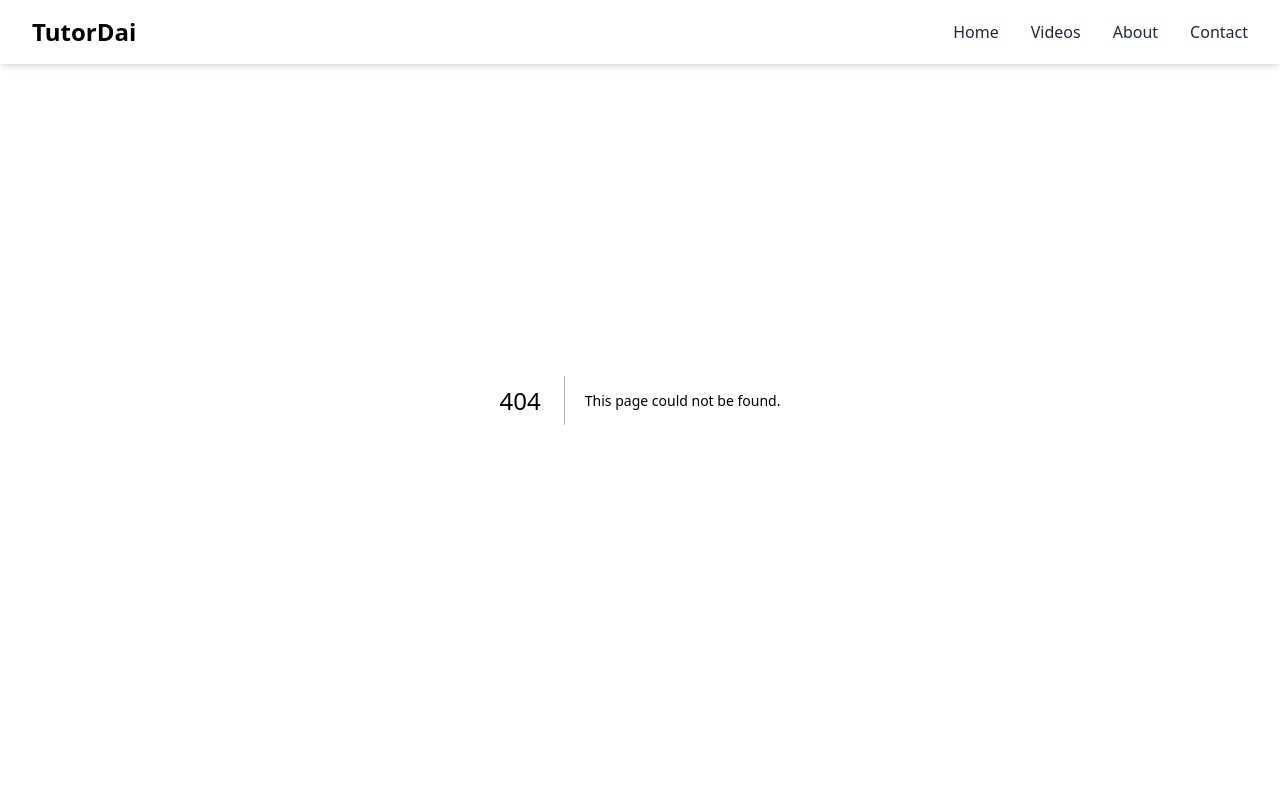
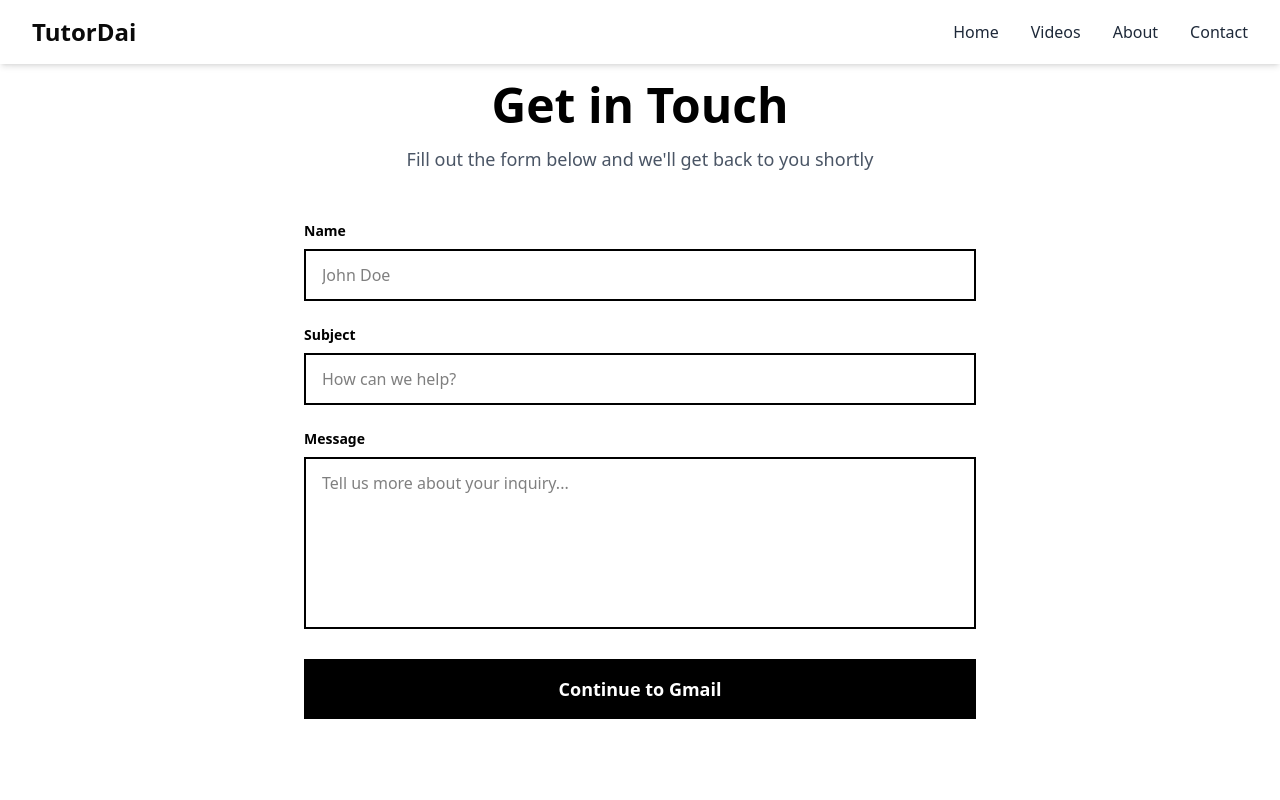
Before and after one commit to SuprimKhatri77/tutor-video, a Next.js app: page /contact in a window 1280 px wide. Before the commit this address had no page. Shown: the top 800 px of the page. Built offline with nearby package versions, Linux system fonts and the light colour scheme.

Commit message:
added contact page

```diff
--- /dev/null
+++ b/app/contact/page.tsx
@@ -0,0 +1,5 @@
+import ContactPage from "@/modules/contact/contact-page";
+
+export default function Page() {
+  return <ContactPage />;
+}
--- a/components/Header.tsx
+++ b/components/Header.tsx
@@ -3,6 +3,8 @@ import { useState } from "react";
 import { Menu, X } from "lucide-react";
 import Link from "next/link";
 import { motion } from "framer-motion";
+import { usePathname, useRouter } from "next/navigation";
+import { Button } from "./ui/button";
 const MotionLink = motion(Link);
 
 const NAV_ITEMS: { label: string; link: string }[] = [
@@ -12,11 +14,11 @@ const NAV_ITEMS: { label: string; link: string }[] = [
   },
   {
     label: "Videos",
-    link: "/videos",
+    link: "videos",
   },
   {
     label: "About",
-    link: "/about",
+    link: "/#about",
   },
   {
     label: "Contact",
@@ -28,6 +30,19 @@ export const Header = () => {
   const [isOpen, setIsOpen] = useState(false);
 
   const toggleMenu = () => setIsOpen(!isOpen);
+
+  const pathname = usePathname();
+  const router = useRouter();
+
+  const handleAboutClick = () => {
+    if (pathname === "/") {
+      document.getElementById("about")?.scrollIntoView({
+        behavior: "smooth",
+      });
+    } else {
+      router.push("/#about");
+    }
+  };
 
   return (
     <motion.header
@@ -44,7 +59,8 @@ export const Header = () => {
 
         {/* Desktop NavBar */}
         <nav className="hidden md:flex space-x-8">
-          {NAV_ITEMS.map((nav) => (
+          {NAV_ITEMS.map((nav) =>
+            nav.label !== "/#about" ? (
               <Link
                 key={nav.label}
                 href={nav.link}
@@ -53,7 +69,17 @@ export const Header = () => {
                 {nav.label}
                 <span className="absolute left-0 -bottom-1 w-0 h-0.5 bg-blue-500 transition-all group-hover:w-full"></span>
               </Link>
-          ))}
+            ) : (
+              <Button
+                key={nav.label}
+                onClick={handleAboutClick}
+                className="relative text-gray-800 font-medium hover:text-blue-500 transition"
+              >
+                {nav.label}
+                <span className="absolute left-0 -bottom-1 w-0 h-0.5 bg-blue-500 transition-all group-hover:w-full"></span>
+              </Button>
+            )
+          )}
         </nav>
 
         {/* Mobile Menu Button */}
@@ -74,7 +100,8 @@ export const Header = () => {
           className="md:hidden bg-white/80  shadow-md"
         >
           <nav className="flex flex-col items-center space-y-4 py-4 backdrop-blur-md">
-            {NAV_ITEMS.map((nav, idx) => (
+            {NAV_ITEMS.map((nav, idx) =>
+              nav.link !== "/#contact" ? (
                 <MotionLink
                   initial={{ opacity: 0, y: -5 }}
                   whileInView={{ opacity: 1, y: 0 }}
@@ -86,7 +113,17 @@ export const Header = () => {
                 >
                   {nav.label}
                 </MotionLink>
-            ))}
+              ) : (
+                <Button
+                  key={nav.label}
+                  onClick={handleAboutClick}
+                  className="relative text-gray-800 font-medium hover:text-blue-500 transition"
+                >
+                  {nav.label}
+                  <span className="absolute left-0 -bottom-1 w-0 h-0.5 bg-blue-500 transition-all group-hover:w-full"></span>
+                </Button>
+              )
+            )}
           </nav>
         </motion.div>
       )}
--- /dev/null
+++ b/modules/contact/contact-page.tsx
@@ -0,0 +1,168 @@
+"use client";
+
+import { useState, FormEvent, ChangeEvent, JSX } from "react";
+
+interface FormData {
+  name: string;
+  subject: string;
+  message: string;
+}
+
+interface FormErrors {
+  name?: string;
+  subject?: string;
+  message?: string;
+}
+
+export default function ContactPage(): JSX.Element {
+  const [formData, setFormData] = useState<FormData>({
+    name: "",
+    subject: "",
+    message: "",
+  });
+
+  const [errors, setErrors] = useState<FormErrors>({});
+
+  const handleChange = (
+    e: ChangeEvent<HTMLInputElement | HTMLTextAreaElement>
+  ): void => {
+    const { name, value } = e.target;
+    setFormData((prev) => ({
+      ...prev,
+      [name]: value,
+    }));
+    if (errors[name as keyof FormErrors]) {
+      setErrors((prev) => ({
+        ...prev,
+        [name]: undefined,
+      }));
+    }
+  };
+
+  const validateForm = (): boolean => {
+    const newErrors: FormErrors = {};
+
+    if (!formData.name.trim()) {
+      newErrors.name = "Name is required";
+    }
+
+    if (!formData.subject.trim()) {
+      newErrors.subject = "Subject is required";
+    }
+
+    if (!formData.message.trim()) {
+      newErrors.message = "Message is required";
+    }
+
+    setErrors(newErrors);
+    return Object.keys(newErrors).length === 0;
+  };
+
+  const handleSubmit = (e: FormEvent<HTMLFormElement>): void => {
+    e.preventDefault();
+
+    if (!validateForm()) {
+      return;
+    }
+
+    const gmailLink = `https://mail.google.com/mail/?view=cm&fs=1&to=mymail@gmail.com&su=${encodeURIComponent(
+      formData.subject
+    )}&body=${encodeURIComponent(
+      `Name: ${formData.name}\n\n${formData.message}`
+    )}`;
+
+    window.open(gmailLink, "_blank");
+    setFormData({ name: "", message: "", subject: "" });
+  };
+
+  return (
+    <div className="min-h-screen  bg-white flex items-center justify-center px-4 py-20">
+      <div className="w-full max-w-2xl">
+        <div className="mb-12 text-center">
+          <h1 className="text-5xl font-bold text-black mb-4">Get in Touch</h1>
+          <p className="text-gray-600 text-lg">
+            Fill out the form below and we&apos;ll get back to you shortly
+          </p>
+        </div>
+
+        <form onSubmit={handleSubmit} className="space-y-6">
+          <div>
+            <label
+              htmlFor="name"
+              className="block text-sm font-semibold text-black mb-2"
+            >
+              Name
+            </label>
+            <input
+              type="text"
+              id="name"
+              name="name"
+              value={formData.name}
+              onChange={handleChange}
+              className={`w-full px-4 py-3 border-2 ${
+                errors.name ? "border-red-500" : "border-black"
+              } bg-white text-black focus:outline-none focus:ring-2 focus:ring-black transition-all`}
+              placeholder="John Doe"
+            />
+            {errors.name && (
+              <p className="mt-1 text-sm text-red-500">{errors.name}</p>
+            )}
+          </div>
+
+          <div>
+            <label
+              htmlFor="subject"
+              className="block text-sm font-semibold text-black mb-2"
+            >
+              Subject
+            </label>
+            <input
+              type="text"
+              id="subject"
+              name="subject"
+              value={formData.subject}
+              onChange={handleChange}
+              className={`w-full px-4 py-3 border-2 ${
+                errors.subject ? "border-red-500" : "border-black"
+              } bg-white text-black focus:outline-none focus:ring-2 focus:ring-black transition-all`}
+              placeholder="How can we help?"
+            />
+            {errors.subject && (
+              <p className="mt-1 text-sm text-red-500">{errors.subject}</p>
+            )}
+          </div>
+
+          <div>
+            <label
+              htmlFor="message"
+              className="block text-sm font-semibold text-black mb-2"
+            >
+              Message
+            </label>
+            <textarea
+              id="message"
+              name="message"
+              value={formData.message}
+              onChange={handleChange}
+              rows={6}
+              className={`w-full px-4 py-3 border-2 ${
+                errors.message ? "border-red-500" : "border-black"
+              } bg-white text-black focus:outline-none focus:ring-2 focus:ring-black transition-all resize-none`}
+              placeholder="Tell us more about your inquiry..."
+            />
+            {errors.message && (
+              <p className="mt-1 text-sm text-red-500">{errors.message}</p>
+            )}
+          </div>
+
+          <button
+            type="submit"
+            className="w-full bg-black text-white py-4 px-6 font-semibold text-lg hover:bg-gray-800 transition-colors duration-200 focus:outline-none focus:ring-2 focus:ring-black focus:ring-offset-2"
+          >
+            Continue to Gmail
+          </button>
+        </form>
+      </div>
+    </div>
+  );
+}
```
Also changed, not shown: components/landing/About.tsx (+19 -6 lines). Lines whose indentation alone changed are shown as unchanged.
